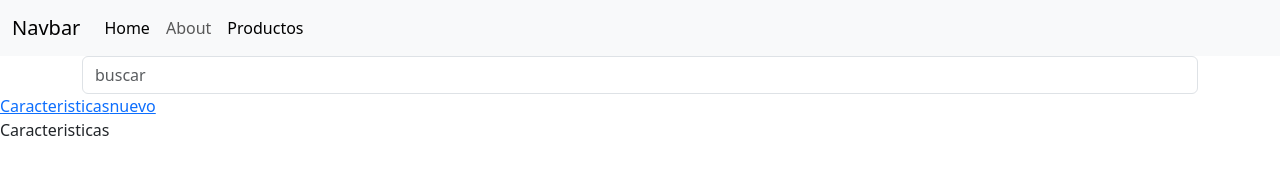
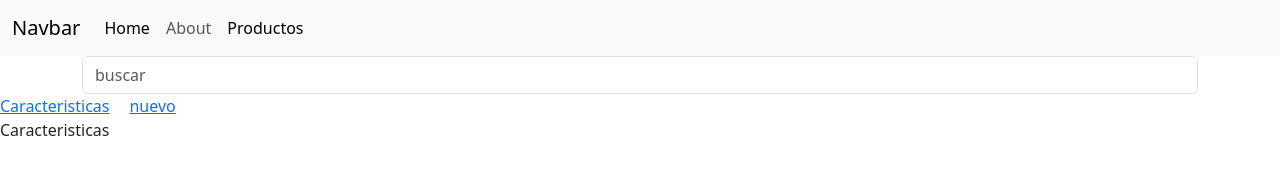
Before and after one commit to rineliniguezsosa/React-router-v6, a React (Create React App) app: page /productos in a window 1280 px wide. Shown: the top 185 px of the page. Built offline with nearby package versions, Linux system fonts and the light colour scheme.

Commit message:
agregando un margen izquierdo de 20px

```diff
--- a/src/05-Nested routes/Products.js
+++ b/src/05-Nested routes/Products.js
@@ -9,7 +9,7 @@ export const Products = () => {
         <nav>
             <Link to="caracteristicas">Caracteristicas</Link>
 
-            <Link to="nuevo">nuevo</Link>
+            <Link style={{marginLeft:'20px'}} to="nuevo">nuevo</Link>
         </nav>
         <Outlet></Outlet>
         {/* <Outlet/> representara las rutas secundarias ó anidadas */}
```
